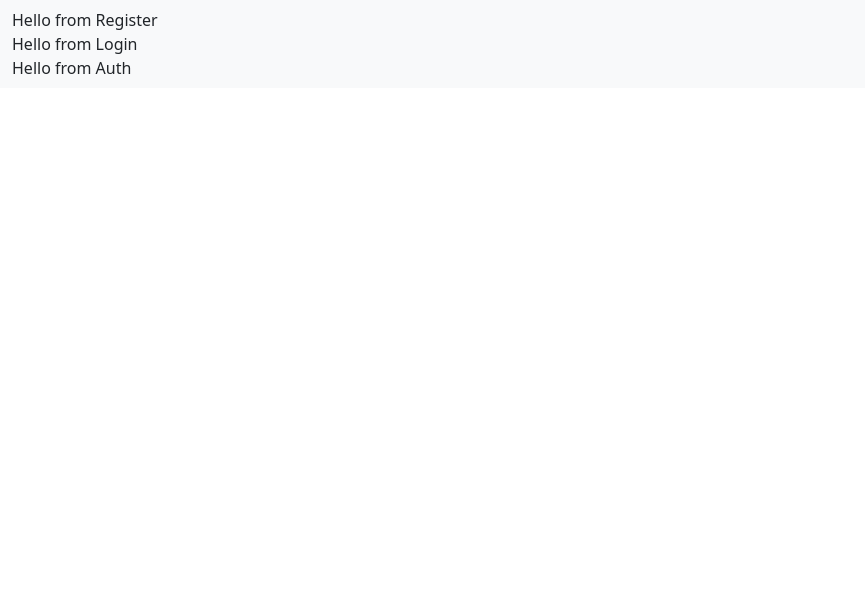
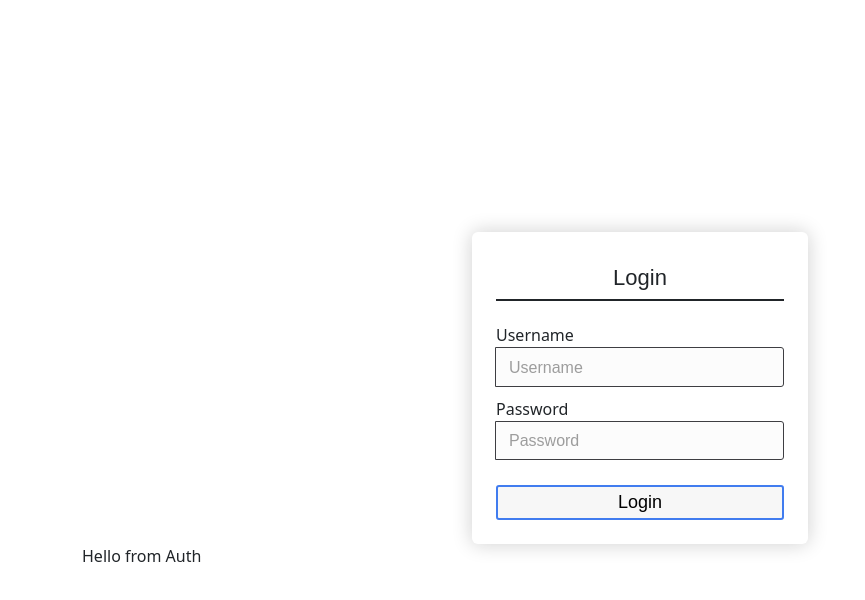
Before and after one commit to mstrange382/kramerica-client, a React (Create React App) app in the folder kra-merica/: page / in a window 1280 px wide. Shown: the top 600 px of the page, without its empty margins (0-865 px from the left). Built offline with nearby package versions, Linux system fonts and the light colour scheme.

Commit message:
creating register branch in github

```diff
--- a/kra-merica/src/App.css
+++ b/kra-merica/src/App.css
@@ -1,5 +1,3 @@
-
-
 .App {
   text-align: center;
 }
@@ -38,3 +36,187 @@
     transform: rotate(360deg);
   }
 }
+
+/* Red Badge Code */
+
+html,
+body,
+#root {
+    width: 100%;
+    height: 100%;
+    box-sizing: border-box;
+}
+
+
+/* //Root Container */
+.root-container {
+    width: 100%;
+    height: 100%;
+    display: flex;
+    justify-content: center;
+    align-items: center;
+    flex-direction: column;
+}
+
+.box-controller {
+    visibility: visible;
+    display: -webkit-box;
+    display: -ms-flexbox;
+    display: flex;
+    max-width: 24em;
+    min-width: 21em;
+    height: 35px;
+    -webkit-box-shadow: 0px 0px 20px 0px rgba(15, 15, 15, 0.2);
+    box-shadow: 0px 0px 20px 0px rgba(15, 15, 15, 0.2);
+    margin-bottom: 30px;
+    align-items: center;
+    transition: visibility 0.5s ease-out;
+}
+
+.controller {
+    flex: 1;
+    text-align: center;
+    height: 100%;
+    line-height: 2;
+    cursor: pointer;
+}
+
+/* //Currently Selected Controller */
+.selected-controller {
+    transition: border 0.5s ease-out;
+    border-bottom: 2px solid;
+}
+
+.box-container {
+    display: flex;
+    flex-direction: column;
+    max-width: 24em;
+    min-width: 21em;
+    box-shadow: 0px 0px 20px 0px rgba(15, 15, 15, 0.2);
+    border-radius: 6px;
+    padding: 24px;
+}
+
+.inner-container {
+    transition: visibility 0.2s ease-out;
+}
+
+.inner-container.show {
+    visibility: visible;
+}
+
+/* //Header */
+.header {
+    text-align: center;
+    padding: 5px;
+    margin-bottom: 17px;
+    /* margin-left: 35px; */
+    /* margin-right: 35px; */
+    font-family: Ozxgen, sans-serif;
+    font-size: 22px;
+    border-bottom: 2px solid;
+}
+
+.box {
+    display: flex;
+    flex-direction: column;
+    justify-content: center;
+}
+
+.input-group {
+    display: flex;
+    flex-direction: column;
+    margin-top: 5px;
+    margin-bottom: 5px;
+}
+
+/* //Label */
+.login-label {
+    font-family: Oxygen, sans-serif;
+    font-size: 20px;
+    font-weight: 600;
+    padding-left: 5px;
+}
+
+/* //Input */
+.login-input {
+    height: 2.1em;
+    border-radius: 3px;
+    border: 1px solid;
+    transition: border 0.4s ease-out;
+    padding: 13px;
+    font-family: Oxygen, sans-serif;
+    font-size: 19px;
+    color: #3e3e42;
+    background: rgba(15, 15, 15, 0.01);
+}
+
+.login-input:hover {
+    border: 2px solid;
+}
+
+.login-input:focus {
+    border: 2px solid #6565e7;
+    box-shadow: 0px 0px 20px rgba(15, 15, 15, 0.2);
+}
+
+/* //Input Placeholder */
+.login-input::placeholder {
+    font-family: Oxygen, sans-serif;
+    font-size: 16px; color: rgba(46, 213, 116, 0.839);
+    color: rgba(15, 15, 15, 0.4);
+}
+
+.login-btn {
+    padding: 2px 30px;
+    /* background-color: #417cef; */
+    border: 0;
+    font-size: 18px;
+    border-radius: 3px;
+    font-family: Oxygen, sans-serif;
+    background-color: rgba(15, 15, 15, 0.03);
+    margin-top: 20px;
+    border: 2px solid #417cef;
+    transition: background-color 0.3s ease-out;
+    cursor: pointer;
+}
+
+.login-btn:hover,
+.login-btn:focus {
+    background-color: #417cef;
+    color: white;
+}
+
+.danger-error {
+    color: #e74c3c;
+    font-size: 16px;
+}
+
+/* //Password */
+.password-state {
+    display: flex;
+    flex-direction: row;
+    margin-top: 20px;
+}
+
+.pwd {
+    height: 6px;
+    flex: 1;
+    visibility: hidden;
+}
+
+.pwd-weak {
+    background-color: #e74c3c;
+}
+
+.pwd-medium {
+    background-color: #3498db;
+}
+
+.pwd-strong {
+    background-color: #2ecc71;
+}
+
+.show {
+    visibility: visible;
+}
--- a/kra-merica/src/App.jsx
+++ b/kra-merica/src/App.jsx
@@ -7,18 +7,29 @@
 import Auth from './auth/Auth'
 
 
-const App = () => {
-  return (
-    <nav class="navbar navbar-expand-lg navbar-light bg-light">
-    <div>
+class App extends React.Component {
+  constructor(props) {
+    super(props);
+    this.state = {
+      isLoginOpen: true,
+      isRegisterOpen: false
+    };
+  }
+  render(){
+    return (
+
+    <div className='root-container'>
+      <div className="box-container">
+      {this.state.isRegisterOpen && <Register/>}
+      {this.state.isLoginOpen && <Login/>}
+     </div>
     <Container>
-      <Register/>
-      <Login/>
       <Auth/>
     </Container>
     </div>
-    </nav>
+
   );
+}
 }
 
 export default App;
--- a/kra-merica/src/auth/Login.jsx
+++ b/kra-merica/src/auth/Login.jsx
@@ -4,13 +4,51 @@
 class Login extends React.Component{
     constructor(props){
         super(props);
+        this.state={
+            firstName: '',
+            passwordhash:'',
+        }
     }
+        submitLogin(e) {}
 
-    render(){
-        return(
-            <div>Hello from Login</div>
-        )
-    }
-}
+        render() {
+          return (
+            <div className="inner-container">
+              <div className="header">
+                Login
+              </div>
+              <div className="box">
+
+                <div className="input-group">
+                  <label htmlFor="username">Username</label>
+                  <input
+                    type="text"
+                    name="username"
+                    className="login-input"
+                    placeholder="Username"/>
+                </div>
+
+                <div className="input-group">
+                  <label htmlFor="password">Password</label>
+                  <input
+                    type="password"
+                    name="password"
+                    className="login-input"
+                    placeholder="Password"/>
+                </div>
+
+                <button
+                  type="button"
+                  className="login-btn"
+                  onClick={this
+                  .submitLogin
+                  .bind(this)}>Login</button>
+              </div>
+            </div>
+          );
+        }
+
+      }
+
 
 export default Login
--- a/kra-merica/src/auth/Register.jsx
+++ b/kra-merica/src/auth/Register.jsx
@@ -14,22 +14,47 @@
         }
     }
 
-    handleSubmit = () => {
-        this.setState({})
-    }
-
+    submitRegister(e) {}
 
     render() {
-    return(
-        <div>
-            Hello from Register
-            <Form onsubmit={this.handleSubmit}>
+      return (
+        <div className="inner-container">
+          <div className="header">
+            Register
+          </div>
+          <div className="box">
 
+            <div className="input-group">
+              <label htmlFor="username">Username</label>
+              <input
+                type="text"
+                name="username"
+                className="login-input"
+                placeholder="Username"/>
+            </div>
 
-            </Form>
+            <div className="input-group">
+              <label htmlFor="email">Email</label>
+              <input type="text" name="email" className="login-input" placeholder="Email"/>
             </div>
-    )
 
+            <div className="input-group">
+              <label htmlFor="password">Password</label>
+              <input
+                type="password"
+                name="password"
+                className="login-input"
+                placeholder="Password"/>
+            </div>
+            <button
+              type="button"
+              className="login-btn"
+              onClick={this
+              .submitRegister
+              .bind(this)}>Register</button>
+          </div>
+        </div>
+      );
     }
   }
 
```
Lines whose indentation alone changed are shown as unchanged.
